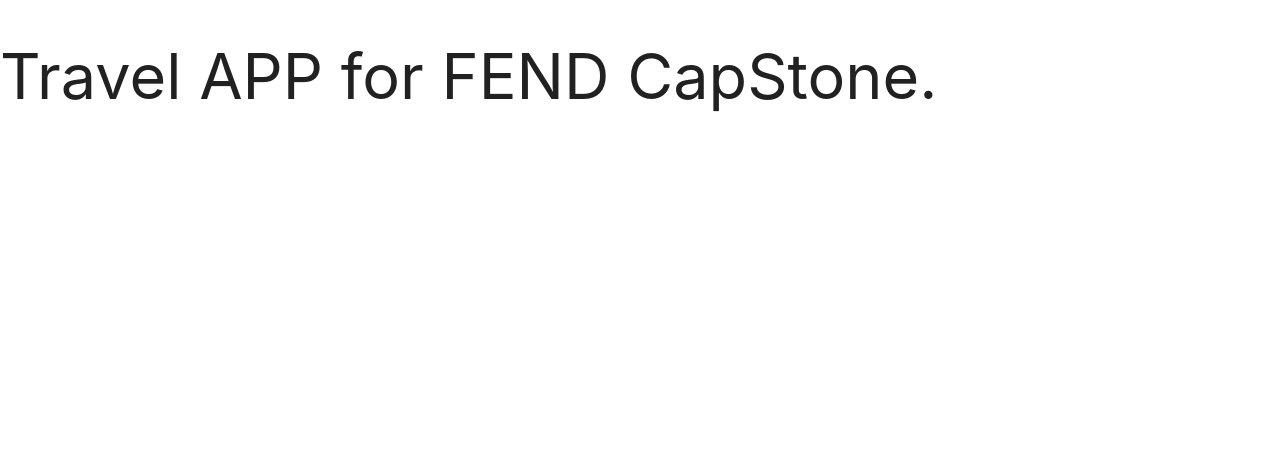
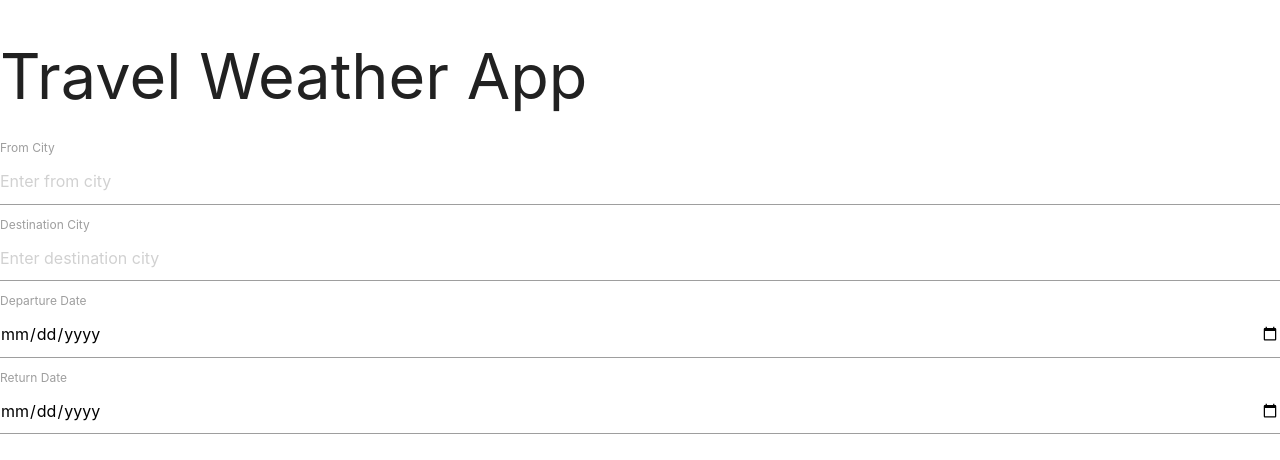
Before and after one commit to sravanthiganti/project-travel-app, a website: page src/client/views/index.html in a window 1280 px wide. Drawn offline with nearby package versions, Linux system fonts and the light colour scheme.

Commit message:
added code to index.html

```diff
--- a/src/client/views/index.html
+++ b/src/client/views/index.html
@@ -1,22 +1,41 @@
 <!DOCTYPE html>
-<html lang="en">
+<html lang="en" dir="ltr">
 
 <head>
     <meta charset="utf-8">
-    <head>
+    <!--Let browser know website is optimized for mobile-->
+    <meta name="viewport" content="width=device-width, intial-scale=1.0"/>
         <!--Import Google Icon Font-->
         <link href="https://fonts.googleapis.com/icon?family=Material+Icons" rel="stylesheet">
         <!--Import materialize.css-->
         <link rel="stylesheet" href="https://cdnjs.cloudflare.com/ajax/libs/materialize/1.0.0/css/materialize.min.css">
-
-        <!--Let browser know website is optimized for mobile-->
-        <meta name="viewport" content="width=device-width, initial-scale=1.0"/>
-      </head>
-    <title>Travel Weather App</title>
+        <title>Travel weather app</title>
 </head>
 
+
 <body>
- <h1>Travel APP for FEND CapStone.</h1>
+    <header>
+        <h1>Travel Weather App</h1>
+    </header>
+    <form id="input-form" class="input-form">
+      <div id="from-city" class="user-input">
+        <label for="from-city">From City</label>
+        <input type="text" id="From-city" placeholder="Enter from city">
+    </div>
+        <div id="destination" class="user-input">
+            <label for="destination-city">Destination City</label>
+            <input type="text" id="destination-city" placeholder="Enter destination city">
+        </div>
+        <div id="departure" class="user-input">
+            <label for="departure-date">Departure Date</label>
+            <input type="date" id="departure-date">
+        </div>
+        <div id="return" class="user-input">
+            <label for="return-date">Return Date</label>
+            <input type="date" id="return-date">
+        </div>
+    </div>
+  </div>
 
 </body>
 
```
